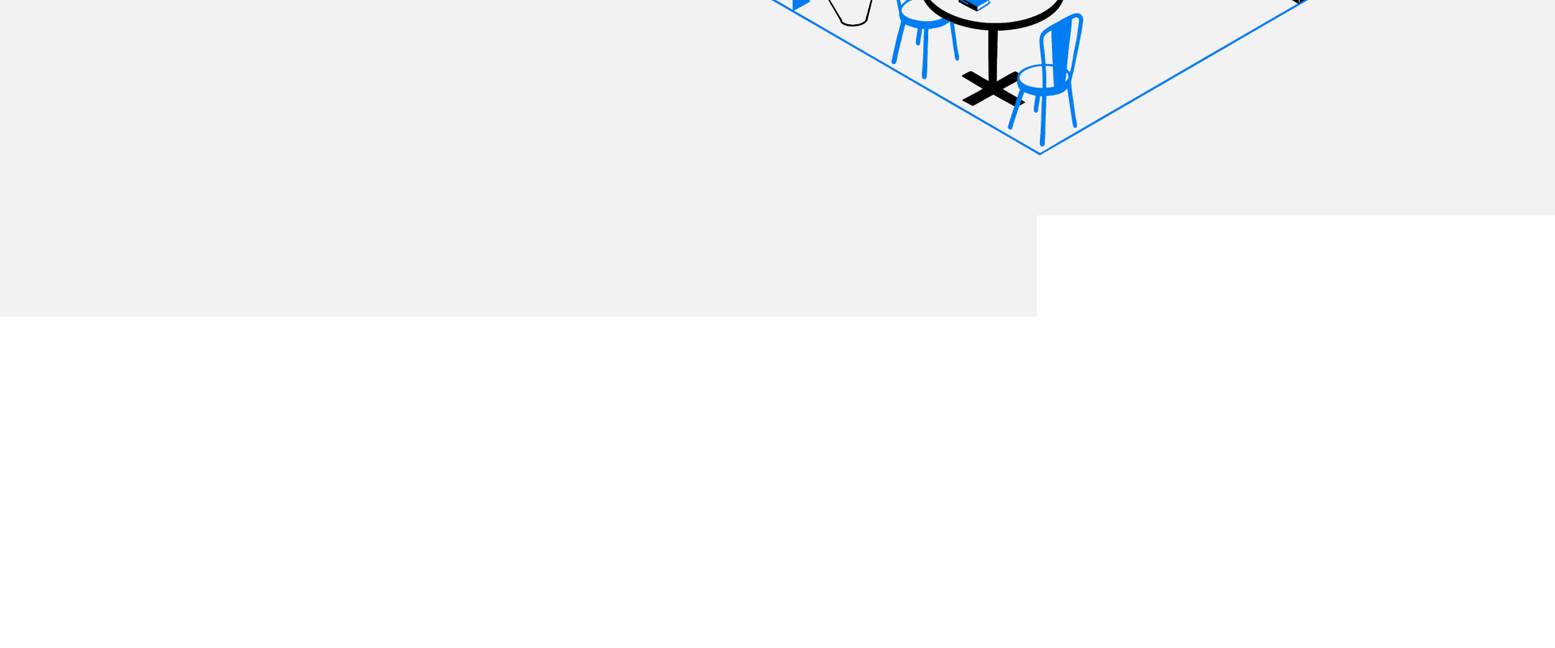
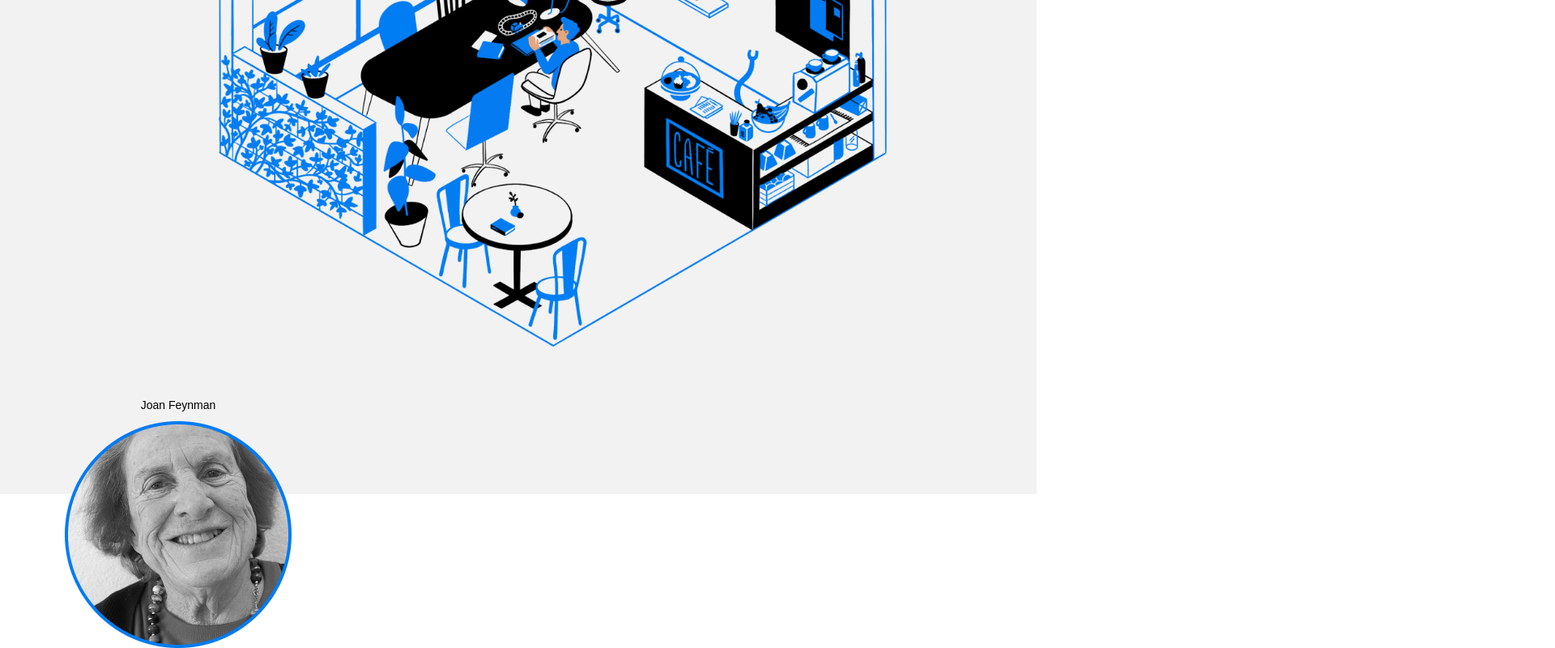
Before and after one commit to GabsRuiz/web_project_library_es, a plain HTML site: page index.html in a window 1280 px wide. Shown: the part 3094-3894 px from the top of the page at 81% size, 1920 px wide, since content can reach past the window. Before the commit the page ends 3485 px from the top, so only its background shows below. Drawn offline with Linux system fonts and the light colour scheme.

Commit message:
Se arregló el problema de tamaño de imagent event cover

```diff
--- a/index.html
+++ b/index.html
@@ -184,9 +184,18 @@
           <div class="events__cover">
             <img
               src="./images/cafe.png"
-              alt="Ilustración, retratos de mujeres en la astrifísica"
-              class="events__images"
+              alt="Ilustración itnerior de cafeteria triplepeaks con retratos de mujeres en la astrofísica"
+              class="events__image"
             />
+            <div class="person" class="person_name_feynman">
+              <p class="person__caption">Joan Feynman</p>
+              <img
+                src="./images/person_feynman.png"
+                alt="Ilustración, retrato de Joan Feynman"
+                class="person__image"
+                class="person__image_size_l"
+              />
+            </div>
           </div>
         </section>
       </main>
--- a/styles/style.css
+++ b/styles/style.css
@@ -171,14 +171,18 @@
 .events {
   padding: 100px 0 120px 80px;
   display: flex;
+  flex-direction: row;
+  flex-wrap: wrap;
   align-items: start;
-  justify-content: space-between;
-  box-sizing: border-box;
+  /*justify-content: start;*/
+  /*box-sizing: border-box;*/
   background-color: #f2f2f2;
 }
-
 .events__content {
-  flex-basis: 580px;
+  flex-basis: 760px;
+  border-color: red;
+  border-style: dashed;
+  box-sizing: border-box;
 }
 
 .events__heading {
@@ -233,28 +237,31 @@
 .events__cover {
   flex-grow: 1;
   flex-shrink: 0;
-  flex-basis: 780px;
-  max-width: 780px;
-  position: relative;
+  flex-basis: 760px;
+  /*border-color: red;*/
+  /*border-style: dashed;*/
+  /*box-sizing: border-box;*/
+  align-items: center;
+  justify-content: start;
+  flex-direction: column;
 }
 
 .events__image {
-  max-width: 100%;
+  width: 100%;
 }
 
 .person {
-  /* position: absolute;
+  position: absolute;
   display: flex;
   align-items: center;
   flex-direction: column;
-  gap: 10px; */
+  gap: 10px;
 }
 
 .person_name_feynman {
-  /* Utiliza los valores correctos de las propiedades top/right/bottom/left para posicionar el elemento */
+  top: 0;
 }
-
-.person_name_burbidge {
+*/ .person_name_burbidge {
   /* Utiliza los valores correctos de las propiedades top/right/bottom/left para posicionar el elemento */
 }
 
@@ -275,7 +282,7 @@
 }
 
 .person__image_size_l {
-  /* width: 140px; */
+  width: 140px;
 }
 
 .person__image_size_m {
@@ -287,7 +294,7 @@
 }
 
 .person__caption {
-  /* text-align: center;
+  text-align: center;
   font-size: 14px;
-  margin: 0; */
+  margin: 0;
 }
```
